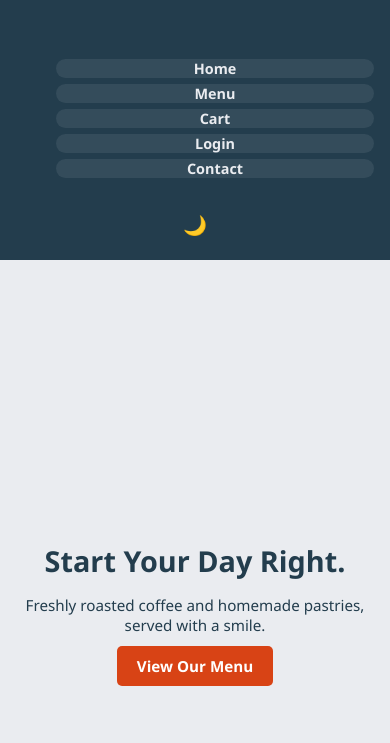
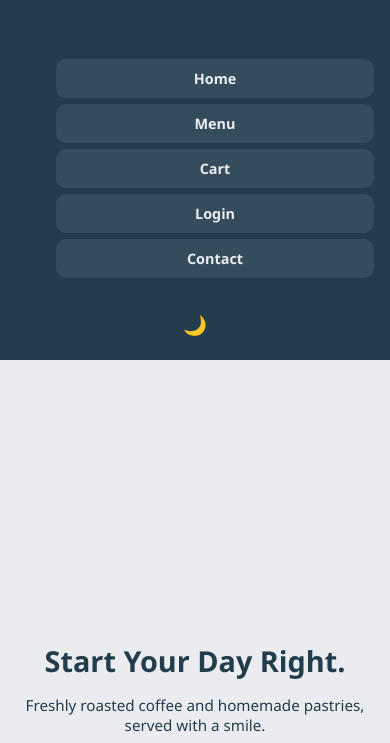
Before and after one commit to penguinnoiii/The-Penguin-Cage-Landing-Page, a website: page index.html in a window 390 px wide. Shown: the part 63-806 px from the top of the page. Drawn offline with Linux system fonts and the light colour scheme; no server answers.

Commit message:
Revert "Remove padding from nav links on phone view"
This reverts commit b9a216571f1e411947c0110902d1a172254d6228.

```diff
--- a/style.css
+++ b/style.css
@@ -368,7 +368,7 @@ footer {
 
     .nav-links a {
         font-size: 0.9rem;
-        padding: 0;
+        padding: 10px 12px;
     }
 
     .theme-toggle {
```
